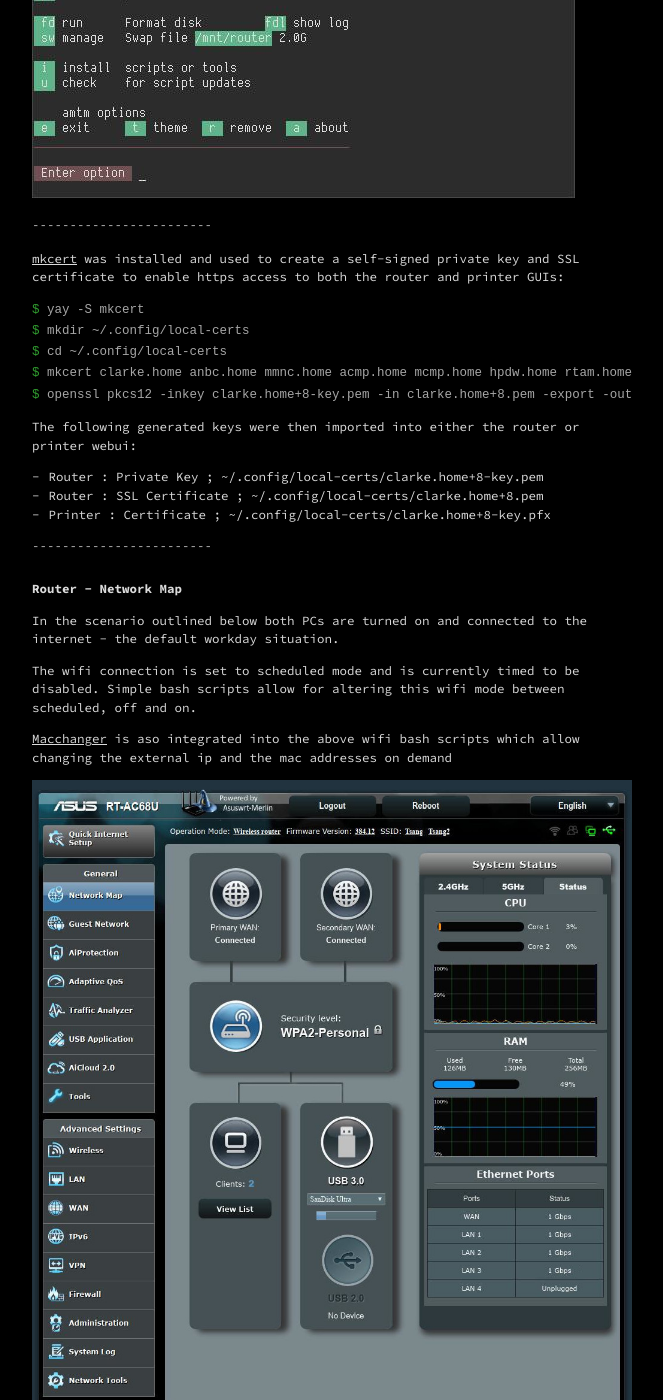
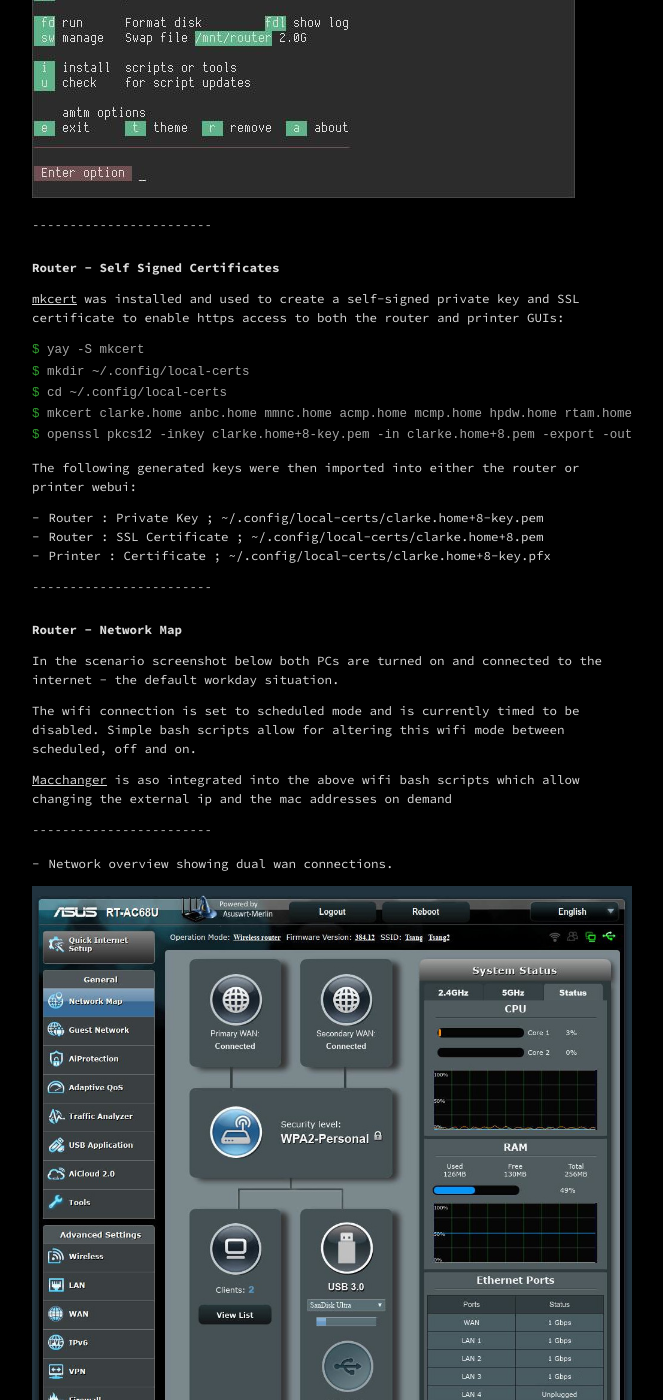
Before and after one commit to calumngimhk/calumngimhk.github.io, a Jekyll site: the page built from _posts/2019-07-18-router-first-line-of-defence.md, in a window 1280 px wide and 1400 px high, scrolled down 2326 px. Shown: the whole window, without its empty margins (308-971 px from the left). Built offline with Jekyll 4.4.1, drawn with Linux system fonts in a browser that asks for light colours.

Commit message:
1563932324

````diff
--- a/_posts/2019-07-18-router-first-line-of-defence.md
+++ b/_posts/2019-07-18-router-first-line-of-defence.md
@@ -128,6 +128,10 @@
 ------------------------
 ```
 
+# Router - Self Signed Certificates
+
+>
+
 [mkcert](https://github.com/FiloSottile/mkcert) was installed and used to create a self-signed private key and SSL certificate to enable https access to both the router and printer GUIs:
 
 >
@@ -158,7 +162,7 @@
 
 >
 
-In the scenario outlined below both PCs are turned on and connected to the internet - the default workday situation.
+In the scenario screenshot below both PCs are turned on and connected to the internet - the default workday situation.
 
 >
 
@@ -167,6 +171,12 @@
 >
 
 [Macchanger](https://wiki.archlinux.org/index.php/MAC_address_spoofing) is aso integrated into the above wifi bash scripts which allow changing the external ip and the mac addresses on demand
+
+```text
+------------------------
+```
+
+* Network overview showing dual wan connections.
 
 >
 
````
